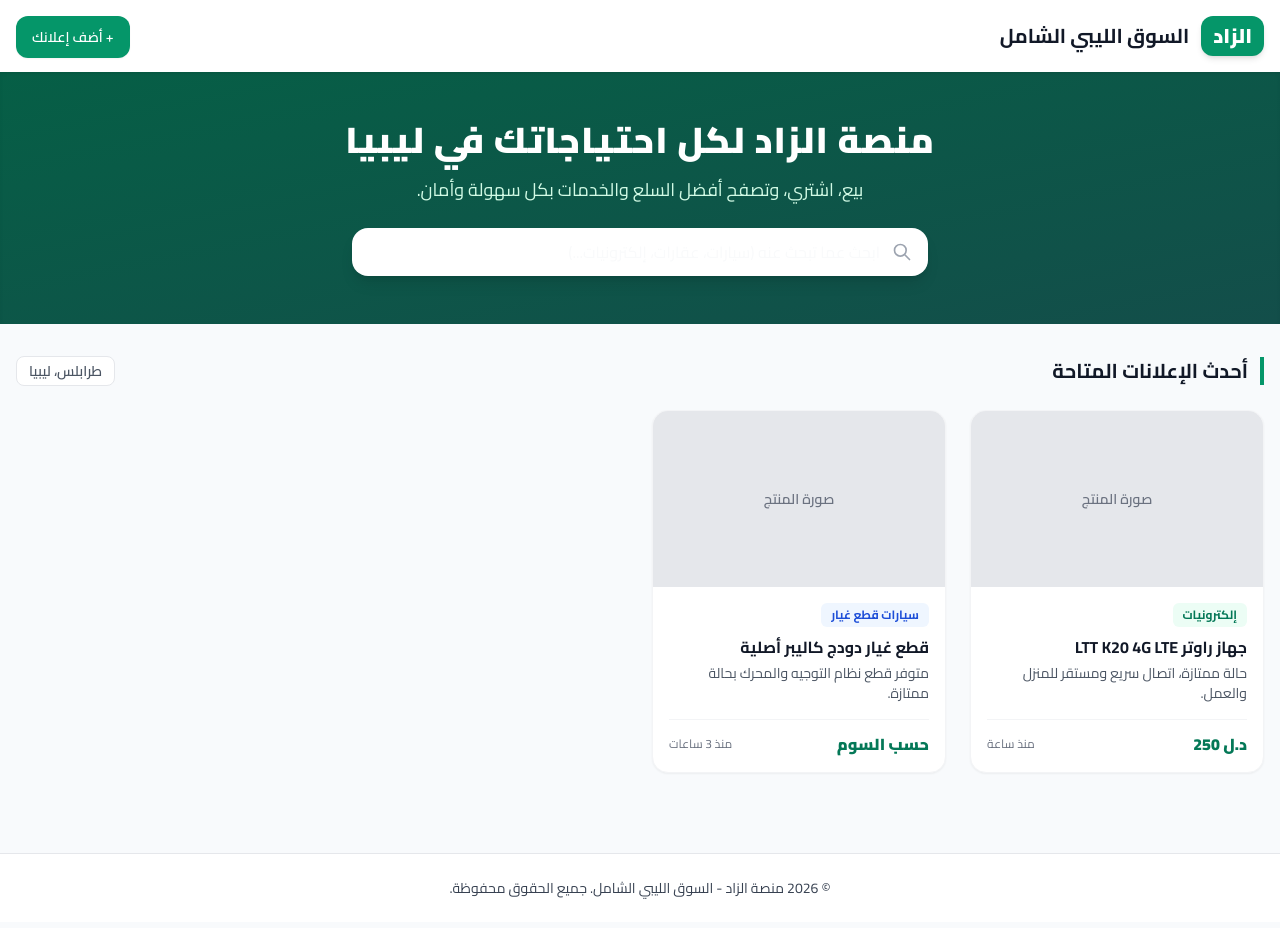
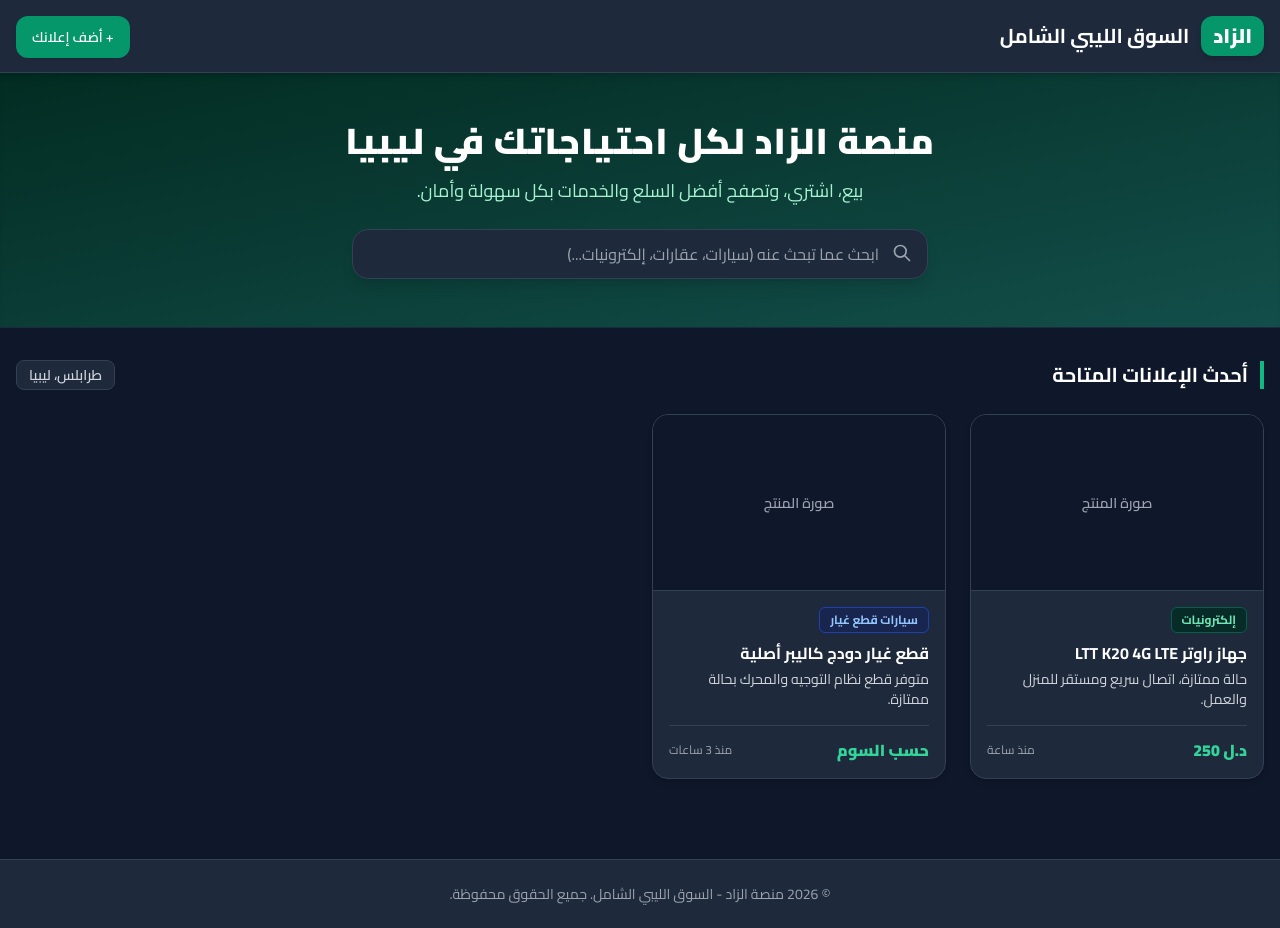
Before and after one commit to htalarefi-crypto/alzad-libya, a plain HTML site: page index.html in a window 1280 px wide. Drawn offline with nearby package versions, Linux system fonts and the light colour scheme.

Commit message:
Update index.html

```diff
--- a/index.html
+++ b/index.html
@@ -13,14 +13,14 @@
         }
     </style>
 </head>
-<body class="bg-slate-50 text-gray-900 min-h-screen flex flex-col">
+<body class="bg-slate-900 text-gray-100 min-h-screen flex flex-col">
 
     <!-- Header / Navbar -->
-    <header class="bg-white shadow-sm sticky top-0 z-50">
+    <header class="bg-slate-800 border-b border-slate-700 shadow-md sticky top-0 z-50">
         <div class="max-w-7xl mx-auto px-4 py-4 flex justify-between items-center">
             <div class="flex items-center gap-3">
                 <span class="bg-emerald-600 text-white font-black text-xl px-3 py-1.5 rounded-xl shadow-md">الزاد</span>
-                <h1 class="text-xl font-bold text-gray-900">السوق الليبي الشامل</h1>
+                <h1 class="text-xl font-bold text-white">السوق الليبي الشامل</h1>
             </div>
             <div>
                 <a href="#add-item" class="bg-emerald-600 hover:bg-emerald-700 text-white font-semibold px-4 py-2 rounded-xl transition shadow-sm text-sm">
@@ -31,12 +31,12 @@
     </header>
 
     <!-- Hero Section -->
-    <section class="bg-gradient-to-br from-emerald-800 to-teal-900 text-white py-12 px-4 text-center shadow-inner">
+    <section class="bg-gradient-to-br from-emerald-950 to-teal-900 text-white py-12 px-4 text-center shadow-inner border-b border-slate-800">
         <div class="max-w-3xl mx-auto">
             <h2 class="text-3xl md:text-4xl font-black mb-4 tracking-wide text-white">منصة الزاد لكل احتياجاتك في ليبيا</h2>
-            <p class="text-emerald-100 text-base md:text-lg mb-6 font-medium">بيع، اشتري، وتصفح أفضل السلع والخدمات بكل سهولة وأمان.</p>
+            <p class="text-emerald-200 text-base md:text-lg mb-6 font-medium">بيع، اشتري، وتصفح أفضل السلع والخدمات بكل سهولة وأمان.</p>
             <div class="relative max-w-xl mx-auto">
-                <input type="text" placeholder="ابحث عما تبحث عنه (سيارات، عقارات، إلكترونيات...)" class="w-full py-3 px-4 pr-12 rounded-2xl text-gray-900 bg-white placeholder-gray-50 focus:outline-none focus:ring-4 focus:ring-emerald-400 shadow-lg text-sm md:text-base font-medium">
+                <input type="text" placeholder="ابحث عما تبحث عنه (سيارات، عقارات، إلكترونيات...)" class="w-full py-3 px-4 pr-12 rounded-2xl text-white bg-slate-800 placeholder-gray-400 border border-slate-700 focus:outline-none focus:ring-4 focus:ring-emerald-500 shadow-lg text-sm md:text-base font-medium">
                 <span class="absolute top-3.5 right-4 text-gray-400">
                     <svg class="w-5 h-5" fill="none" stroke="currentColor" viewBox="0 0 24 24"><path stroke-linecap="round" stroke-linejoin="round" stroke-width="2" d="M21 21l-6-6m2-5a7 7 0 11-14 0 7 7 0 0114 0z"></path></svg>
                 </span>
@@ -47,40 +47,40 @@
     <!-- Main Content / Products Grid -->
     <main class="max-w-7xl mx-auto px-4 py-8 flex-grow w-full">
         <div class="flex justify-between items-center mb-6">
-            <h3 class="text-xl font-bold text-gray-900 border-r-4 border-emerald-600 pr-3">أحدث الإعلانات المتاحة</h3>
-            <span class="text-sm font-semibold text-gray-600 bg-white px-3 py-1 rounded-lg shadow-xs border border-gray-200">طرابلس، ليبيا</span>
+            <h3 class="text-xl font-bold text-white border-r-4 border-emerald-500 pr-3">أحدث الإعلانات المتاحة</h3>
+            <span class="text-sm font-semibold text-gray-300 bg-slate-800 px-3 py-1 rounded-lg shadow-xs border border-slate-700">طرابلس، ليبيا</span>
         </div>
 
         <!-- Grid Cards -->
         <div class="grid grid-cols-1 sm:grid-cols-2 md:grid-cols-3 lg:grid-cols-4 gap-6">
             <!-- Sample Card 1 -->
-            <div class="bg-white rounded-2xl shadow-sm hover:shadow-md transition border border-gray-100 overflow-hidden flex flex-col">
-                <div class="bg-gray-200 h-44 w-full flex items-center justify-center text-gray-500 font-semibold text-sm">
+            <div class="bg-slate-800 rounded-2xl shadow-md hover:shadow-lg transition border border-slate-700 overflow-hidden flex flex-col">
+                <div class="bg-slate-900 h-44 w-full flex items-center justify-center text-gray-400 font-semibold text-sm border-b border-slate-700">
                     صورة المنتج
                 </div>
                 <div class="p-4 flex flex-col flex-grow">
-                    <span class="text-xs text-emerald-700 font-bold bg-emerald-50 px-2.5 py-1 rounded-md w-fit mb-2">إلكترونيات</span>
-                    <h4 class="font-bold text-gray-900 text-base mb-1">جهاز راوتر LTT K20 4G LTE</h4>
-                    <p class="text-gray-600 text-sm mb-4 flex-grow">حالة ممتازة، اتصال سريع ومستقر للمنزل والعمل.</p>
-                    <div class="flex justify-between items-center pt-3 border-t border-gray-100 mt-auto">
-                        <span class="text-emerald-700 font-black text-base">د.ل 250</span>
-                        <span class="text-xs text-gray-500 font-medium">منذ ساعة</span>
+                    <span class="text-xs text-emerald-300 font-bold bg-emerald-950/80 px-2.5 py-1 rounded-md w-fit mb-2 border border-emerald-800">إلكترونيات</span>
+                    <h4 class="font-bold text-white text-base mb-1">جهاز راوتر LTT K20 4G LTE</h4>
+                    <p class="text-gray-300 text-sm mb-4 flex-grow">حالة ممتازة، اتصال سريع ومستقر للمنزل والعمل.</p>
+                    <div class="flex justify-between items-center pt-3 border-t border-slate-700 mt-auto">
+                        <span class="text-emerald-400 font-black text-base">د.ل 250</span>
+                        <span class="text-xs text-gray-400 font-medium">منذ ساعة</span>
                     </div>
                 </div>
             </div>
 
             <!-- Sample Card 2 -->
-            <div class="bg-white rounded-2xl shadow-sm hover:shadow-md transition border border-gray-100 overflow-hidden flex flex-col">
-                <div class="bg-gray-200 h-44 w-full flex items-center justify-center text-gray-500 font-semibold text-sm">
+            <div class="bg-slate-800 rounded-2xl shadow-md hover:shadow-lg transition border border-slate-700 overflow-hidden flex flex-col">
+                <div class="bg-slate-900 h-44 w-full flex items-center justify-center text-gray-400 font-semibold text-sm border-b border-slate-700">
                     صورة المنتج
                 </div>
                 <div class="p-4 flex flex-col flex-grow">
-                    <span class="text-xs text-blue-700 font-bold bg-blue-50 px-2.5 py-1 rounded-md w-fit mb-2">سيارات قطع غيار</span>
-                    <h4 class="font-bold text-gray-900 text-base mb-1">قطع غيار دودج كاليبر أصلية</h4>
-                    <p class="text-gray-600 text-sm mb-4 flex-grow">متوفر قطع نظام التوجيه والمحرك بحالة ممتازة.</p>
-                    <div class="flex justify-between items-center pt-3 border-t border-gray-100 mt-auto">
-                        <span class="text-emerald-700 font-black text-base">حسب السوم</span>
-                        <span class="text-xs text-gray-500 font-medium">منذ 3 ساعات</span>
+                    <span class="text-xs text-blue-300 font-bold bg-blue-950/80 px-2.5 py-1 rounded-md w-fit mb-2 border border-blue-800">سيارات قطع غيار</span>
+                    <h4 class="font-bold text-white text-base mb-1">قطع غيار دودج كاليبر أصلية</h4>
+                    <p class="text-gray-300 text-sm mb-4 flex-grow">متوفر قطع نظام التوجيه والمحرك بحالة ممتازة.</p>
+                    <div class="flex justify-between items-center pt-3 border-t border-slate-700 mt-auto">
+                        <span class="text-emerald-400 font-black text-base">حسب السوم</span>
+                        <span class="text-xs text-gray-400 font-medium">منذ 3 ساعات</span>
                     </div>
                 </div>
             </div>
@@ -88,7 +88,7 @@
     </main>
 
     <!-- Footer -->
-    <footer class="bg-white border-t border-gray-200 text-gray-700 py-6 text-center mt-12 text-sm font-medium">
+    <footer class="bg-slate-800 border-t border-slate-700 text-gray-400 py-6 text-center mt-12 text-sm font-medium">
         <p>&copy; 2026 منصة الزاد - السوق الليبي الشامل. جميع الحقوق محفوظة.</p>
     </footer>
 
```
